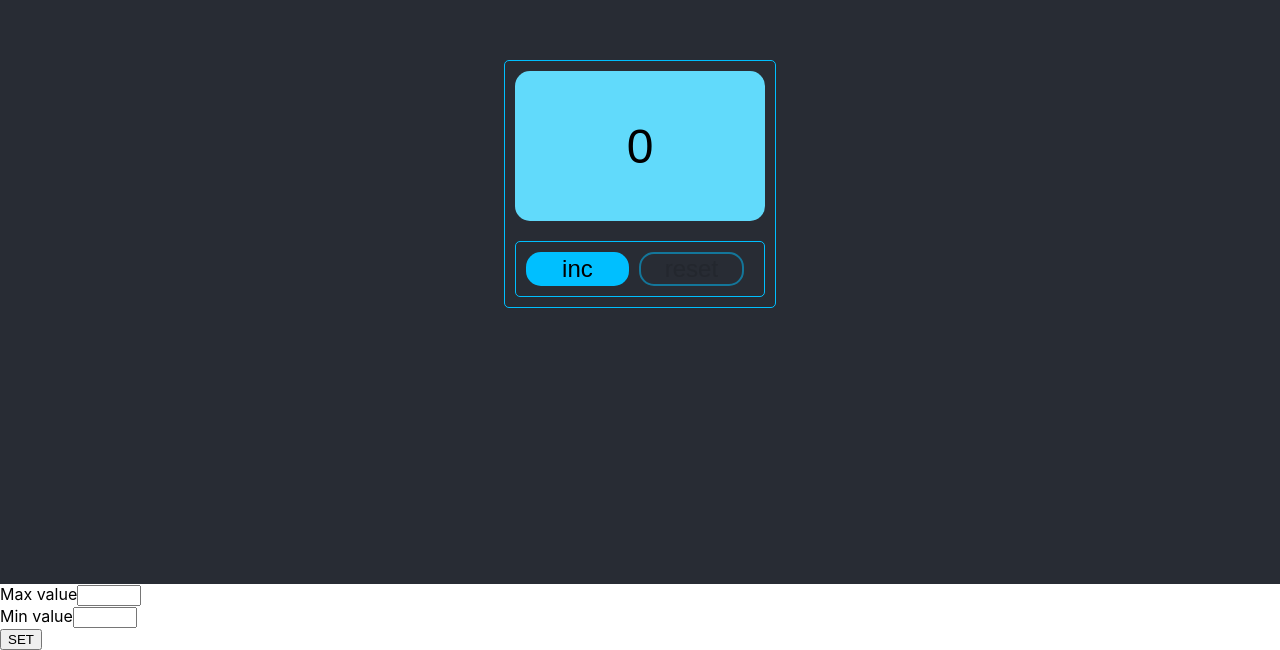
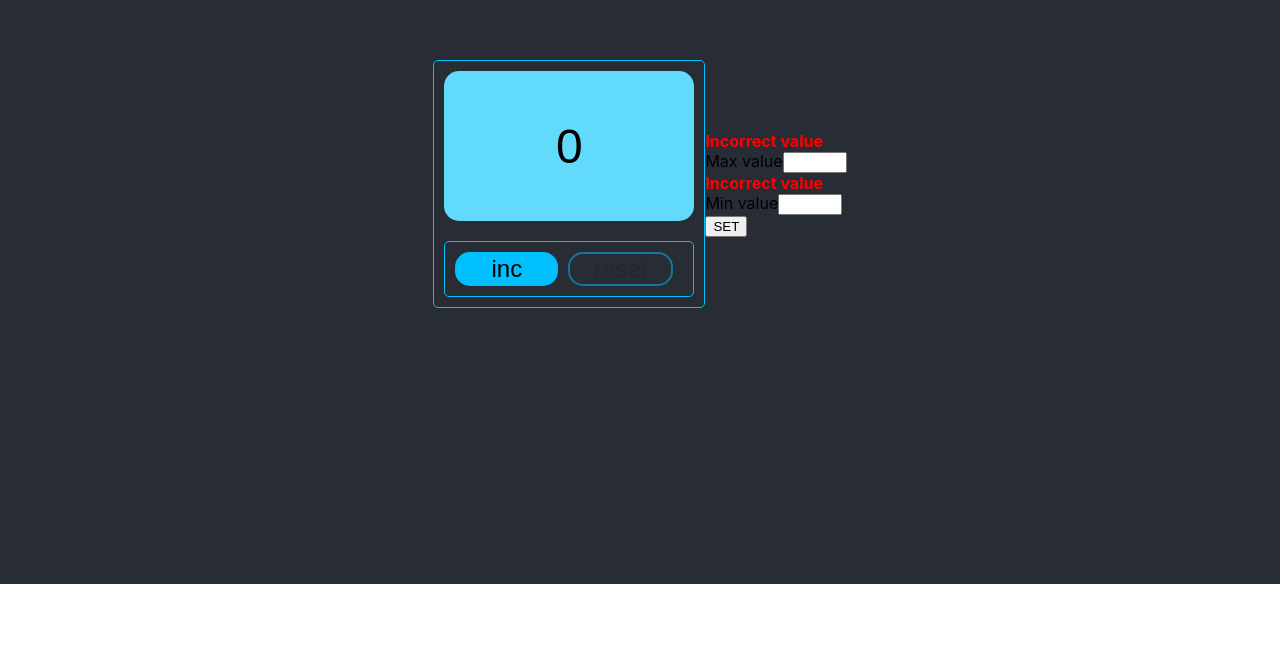
Before and after one commit to Igor-Chernov55/CounterIncubator, a React (Create React App) app: page / in a window 1280 px wide. Shown: the part 216-866 px from the top of the page. After the commit the page ends 800 px from the top, so only its background shows below. Built offline with nearby package versions, Linux system fonts and the light colour scheme.

Commit message:
Added useState for CounterTask.tsx

```diff
--- a/src/App.tsx
+++ b/src/App.tsx
@@ -2,12 +2,17 @@ import React, {useEffect, useState} from 'react';
 import './App.css';
 import {Counter} from "./CounterNumbers/Counter";
 import {CounterTask} from "./CounterNumbers/CounterTask/CounterTask";
+import classes from './CounterNumbers/Counter.module.css'
 
 function App() {
     let [num, setNum] = useState(0)
 
+    let [maxVal, setMaxVal] = useState('')
+    let [minVal, setMinVal] = useState('')
+
     let [disabled, setDiasbled] = useState(false)
     let [disabled2, setDiasbled2] = useState(true)
+    let [error, setError] = useState(true)
 
     const ButtonClickForNumber = () => {
 
@@ -19,37 +24,43 @@ function App() {
 
     }
 
+
     const resetClick = () => {
         setNum(0)
 
         setDiasbled(false)
-
         setDiasbled2(true)
-
     }
 
     useEffect(() => {
         console.log('SYNCE')
-        if (num >= -1){
-
+        if (maxVal == minVal && minVal < '0') {
+            setError(false)
+        }else{
+            setError(true)
         }
 
     },[])
 
     return (
-        <>
+        <div className={classes.main}>
             <Counter
                 number={num}
                 ButtonClickForNumber={ButtonClickForNumber}
                 resetClick={resetClick}
                 disabled={disabled}
-                disabled2={disabled2}/>
+                disabled2={disabled2}
+            />
 
             <CounterTask
-
+                minVal={minVal}
+                setMaxVal={setMaxVal}
+                setMinVal={setMinVal}
+                maxVal={maxVal}
+                error={error}
                 disabled={disabled}
                 disabled2={disabled2}/>
-        </>
+        </div>
     );
 }
 
--- a/src/CounterNumbers/Counter.tsx
+++ b/src/CounterNumbers/Counter.tsx
@@ -9,17 +9,28 @@ type PropsType = {
     resetClick: () => void
 }
 
-export const Counter: React.FC<PropsType> = ({number,disabled,disabled2,...props}) => {
+export const Counter: React.FC<PropsType> = ({number, disabled, disabled2, ...props}) => {
 
-   return (
-       <div className={classes.main}>
+    return (
+        <div>
             <div className={classes.container}>
-                <button className={disabled ? classes.buttonNumd : classes.buttonNum} >{number}</button>
+                <button className={disabled ? classes.buttonNumd : classes.buttonNum}>
+                    {number}
+                </button>
                 <div className={classes.containerButton}>
-                    <button className={disabled ? classes.buttonNumEnd: classes.button} disabled={disabled} onClick={props.ButtonClickForNumber}>inc</button>
-                    <button className={!disabled2 ? classes.button: classes.buttonNumEnd} disabled={disabled2} onClick={props.resetClick}>reset</button>
+                    <button className={disabled ? classes.buttonNumEnd : classes.button}
+                            disabled={disabled}
+                            onClick={props.ButtonClickForNumber}>
+                        inc
+                    </button>
+
+                    <button className={!disabled2 ? classes.button : classes.buttonNumEnd}
+                            disabled={disabled2}
+                            onClick={props.resetClick}>
+                        reset
+                    </button>
                 </div>
             </div>
-       </div>
-   )
+        </div>
+    )
 }
--- a/src/CounterNumbers/CounterTask/CounterTask.tsx
+++ b/src/CounterNumbers/CounterTask/CounterTask.tsx
@@ -1,32 +1,54 @@
-import React from 'react';
+import React, {ChangeEventHandler} from 'react';
 import classes from './CouterTask.module.css'
 
 type PropsType = {
+    setMaxVal: (value: string) => void
+    setMinVal: (value: string) => void
+    minVal: string
+    maxVal: string
+    error: boolean
     disabled: boolean;
     disabled2: boolean;
 }
 
-export const CounterTask = () => {
+export const CounterTask = ({error,...props}: PropsType) => {
+
+    const onChangeHandlerMax:ChangeEventHandler<HTMLInputElement> = (e) => {
+        props.setMaxVal(e.currentTarget.value)
+    }
+
+    const onChangeHandlerMin:ChangeEventHandler<HTMLInputElement> = (e) => {
+        props.setMinVal(e.currentTarget.max)
+    }
+
     return (
         <div>
             <div>
                 <div>
+                    <div className={error ? classes.incorrectTrue : classes.incorrectFalse}>Incorrect value</div>
                     <span>Max value</span>
                     <input
                         type="number"
                         id="tentacles"
                         name="max value"
                         min="-1"
-                        max="100"/>
+                        max="100"
+                        value={props.maxVal}
+                        onChange={onChangeHandlerMax}
+                    />
                 </div>
                 <div>
+                    <div className={error ? classes.incorrectTrue : classes.incorrectFalse}>Incorrect value</div>
                     <span>Min value</span>
                     <input
                         type="number"
                         id="tentacles"
                         name="start value"
                         min="-1"
-                        max="100"/>
+                        max="100"
+                        onChange={onChangeHandlerMin}
+                        value={props.minVal}
+                    />
                 </div>
             </div>
             <div>
--- a/src/CounterNumbers/CounterTask/CouterTask.module.css
+++ b/src/CounterNumbers/CounterTask/CouterTask.module.css
@@ -0,0 +1,10 @@
+.incorrectTrue {
+    display: none;
+    color: aquamarine;
+}
+
+.incorrectFalse {
+    display: block;
+    color: red;
+    font-weight: bold;
+}
```
